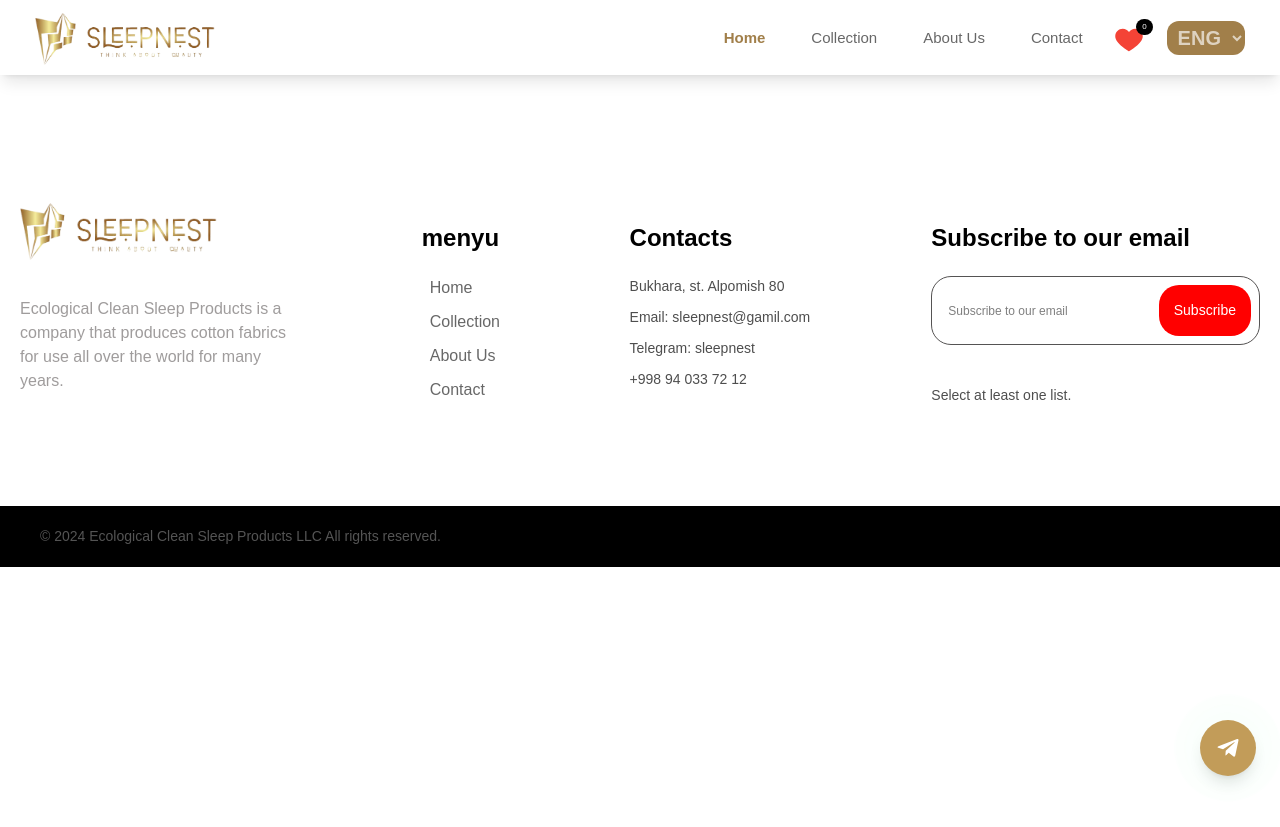
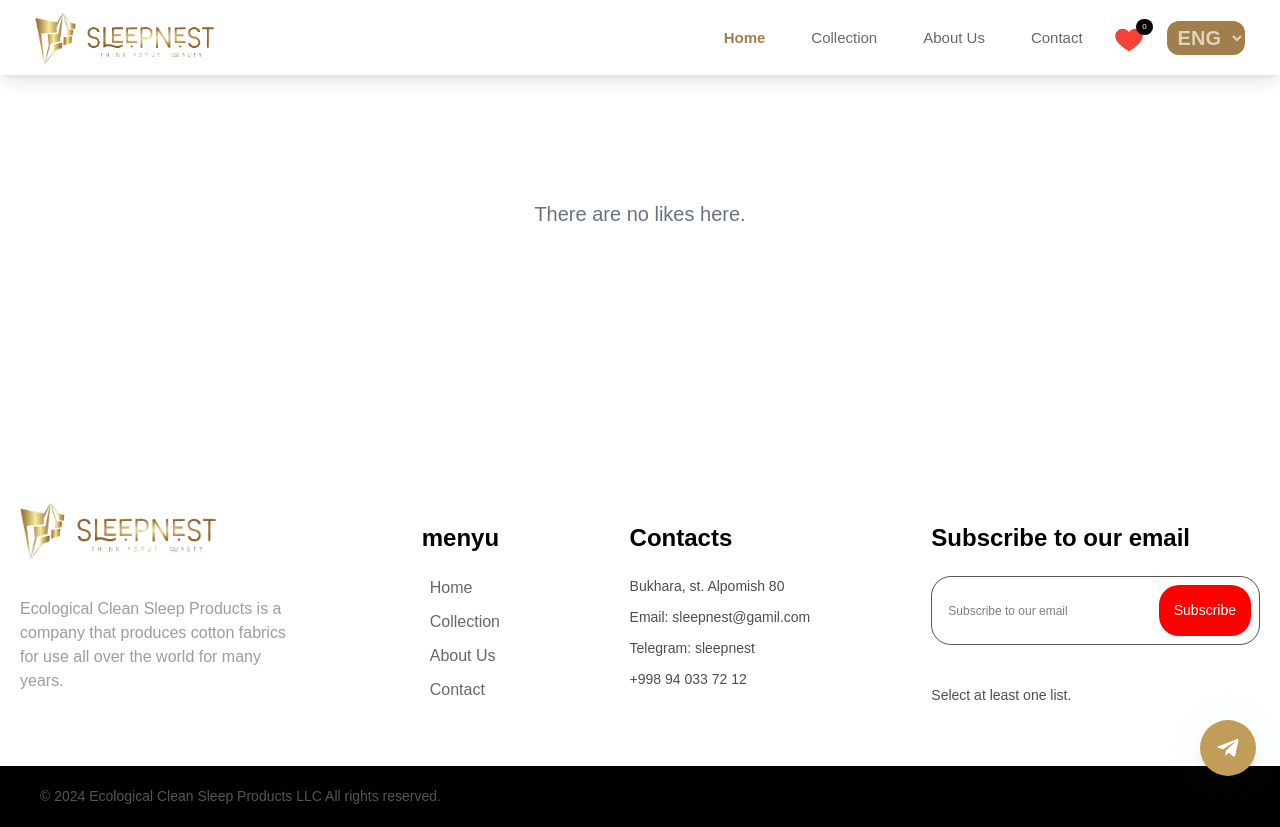
Before and after one commit to Ergashev-Xurshid/project-Sleepnest, a React (Vite) app: page /liks in a window 1280 px wide. Before the commit the page ends 800 px from the top, so only its background shows below. Built offline with nearby package versions, Linux system fonts and the light colour scheme; a web font is replaced by a local one.

Commit message:
add emty text

```diff
--- a/public/locales/en.json
+++ b/public/locales/en.json
@@ -143,5 +143,6 @@
   "Name":"Name ",
   "Email ":"Email ",
   "Your-review":"Your review",
-  "s-r":"Submit a review"
+  "s-r":"Submit a review",
+  "no_likes_found":"There are no likes here."
 }
--- a/public/locales/ru.json
+++ b/public/locales/ru.json
@@ -143,6 +143,6 @@
   "Name":"Имя  ",
   "Email ":"Электронная почта",
   "Your-review":"Ваш отзыв",
-  "s-r":"Отправить отзыв"
-
+  "s-r":"Отправить отзыв",
+  "no_likes_found":"Здесь нет лайков."
 }
--- a/public/locales/uz.json
+++ b/public/locales/uz.json
@@ -143,5 +143,6 @@
   "Name":"Ism",
   "Email ":"Elektron pochta",
   "Your-review":"Sizning sharhingiz",
-  "s-r":"Sharhni yuborish"
+  "s-r":"Sharhni yuborish",
+  "no_likes_found":"Bu yerda yoqtirganlar yoq"
 }
--- a/src/components/Footer.jsx
+++ b/src/components/Footer.jsx
@@ -42,7 +42,7 @@ function Footer() {
   };
   return (
     <section>
-      <div className='flex flex-wrap xl:flex-nowrap justify-between  md:gap-[20px] pb-[100px] w-full max-w-[1450px] mx-auto px-4 lg:px-[20px]  pt-[100px]'>
+      <div className='flex flex-wrap xl:flex-nowrap justify-between  md:gap-[20px] pb-[60px] w-full max-w-[1450px] mx-auto px-4 lg:px-[20px]  pt-[100px]'>
         <div className='w-full md:w-[30%] '>
           <a href="#" className='cursor-pointer w-[70%] inline-block'>
             <img src={logo} alt="Company Logo" className='w-full h-auto' />
--- a/src/components/Linke.jsx
+++ b/src/components/Linke.jsx
@@ -10,9 +10,14 @@ function Linke() {
   const likedProducts = products.filter((item) => item.like);
 
   return (
-    <section className='w-full max-w-[1480px] mx-auto px-4 lg:px-[20px] pt-[100px]'>
+    <section className='h-[50vh] w-full max-w-[1480px] mx-auto px-4 lg:px-[20px] pt-[100px]'>
       <div className="grid grid-cols-2 md:grid-cols-3 lg:grid-cols-6 gap-4">
-        {likedProducts.map((product) => (
+      {likedProducts.length === 0 ? (
+          <div className="col-span-6 text-center mt-[100px]  text-xl text-gray-500">
+            {t("no_likes_found")}
+          </div>
+        ) : (
+          likedProducts.map((product) => (
             <div key={product.id} className="relative cursor-pointer hover:text-[#ff0000]">
               <Link to={`/product/${product.id}`}>
                 <div className="hover:scale-[1.1] z-10 rounded-[15px] transition-all duration-500 ease-out overflow-hidden">
@@ -29,7 +34,8 @@ function Linke() {
               </div>
               <p className="my-4 text-lg font-medium">{t(product.titleKey)}</p>
             </div>
-        ))}
+          ))
+        )}
       </div>
     </section>
   );
```
Lines whose indentation alone changed are shown as unchanged.
